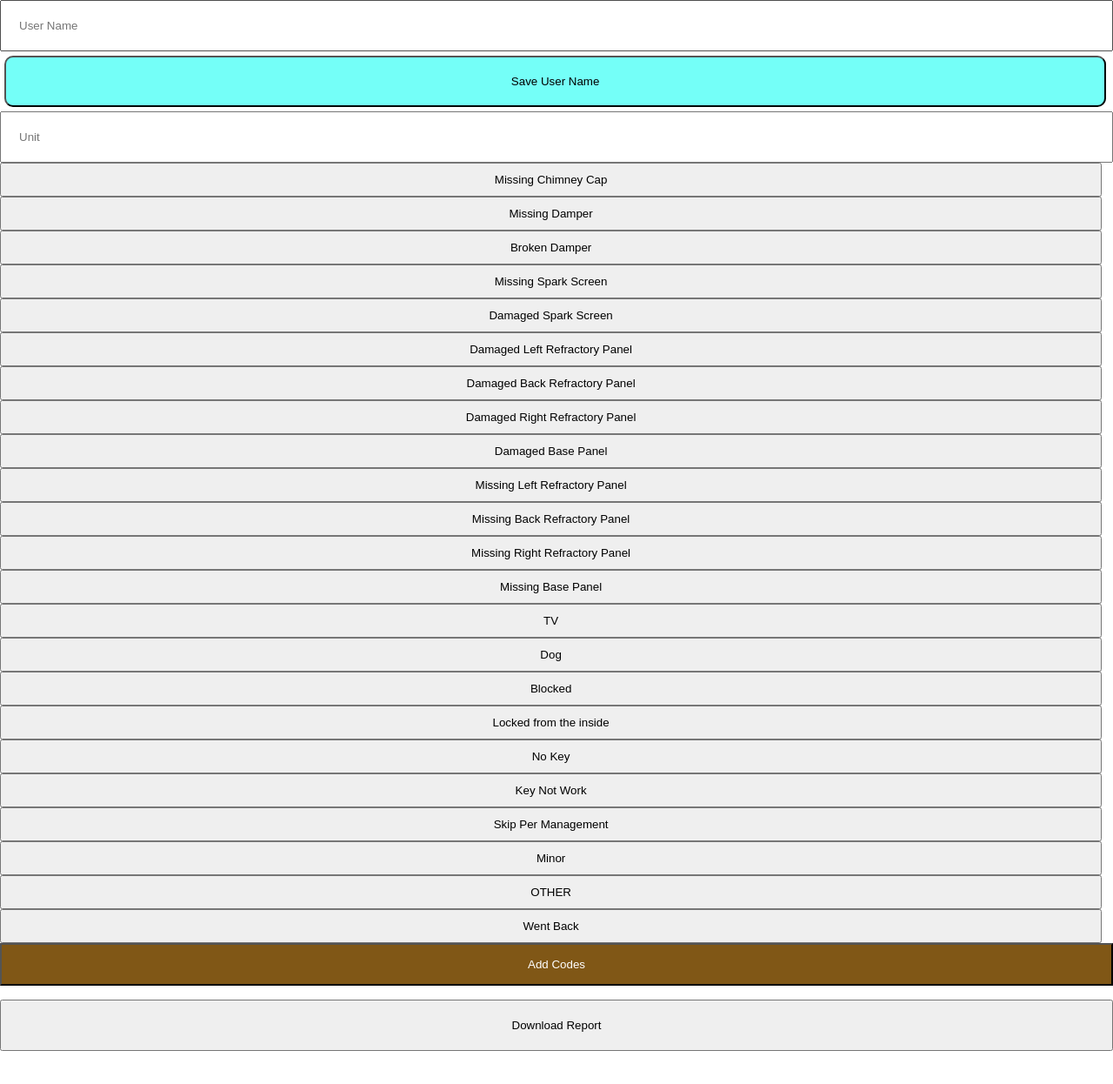
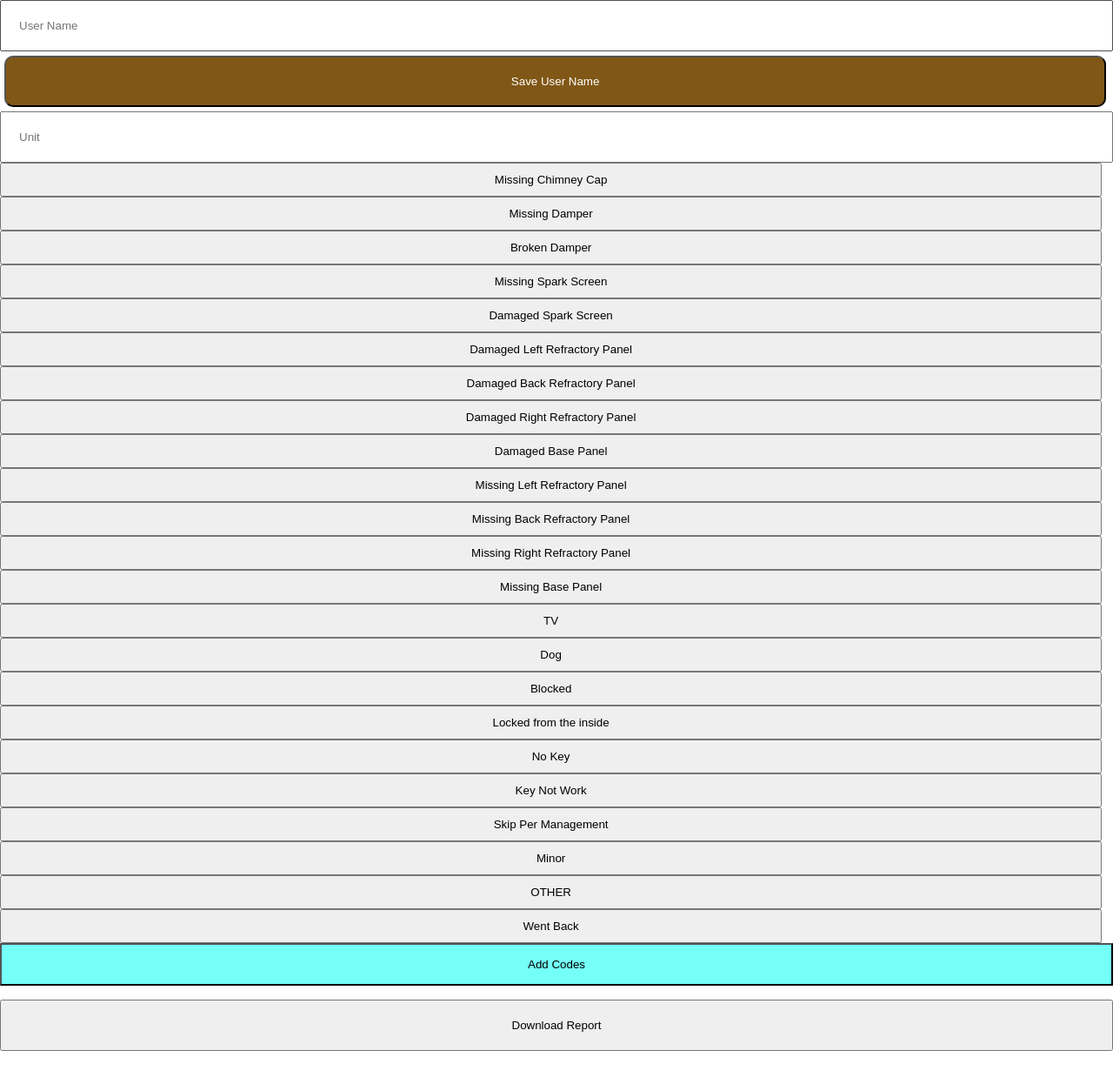
Before and after one commit to cotterjd/cotterscs, a React (Create React App) app: page / in a window 1280 px wide. Shown: the top 1246 px of the page at 87% size. Built offline with nearby package versions, Linux system fonts and the light colour scheme.

Commit message:
changed colors

```diff
--- a/src/App.js
+++ b/src/App.js
@@ -63,7 +63,8 @@ const log = console.log // eslint-disable-line no-unused-vars
     padding: 10px;
   `
 , SaveButton = styled.button`
-    background-color: #74fff8;
+    background-color: #805716;
+    color: #ffffff;
     width: 99%;
     padding: 20px 10px;
     margin: 5px;
@@ -218,8 +219,7 @@ class App extends Component {
         <button style={{
           width: '100%',
           padding: '15px',
-          backgroundColor: '#805716',
-          color: '#ffffff'
+          backgroundColor: '#74fff8'
         }} onClick={evt => addCodes(this)}>Add Codes</button>
         <ul id="report" style={{
           listStyleType: 'none'
```
